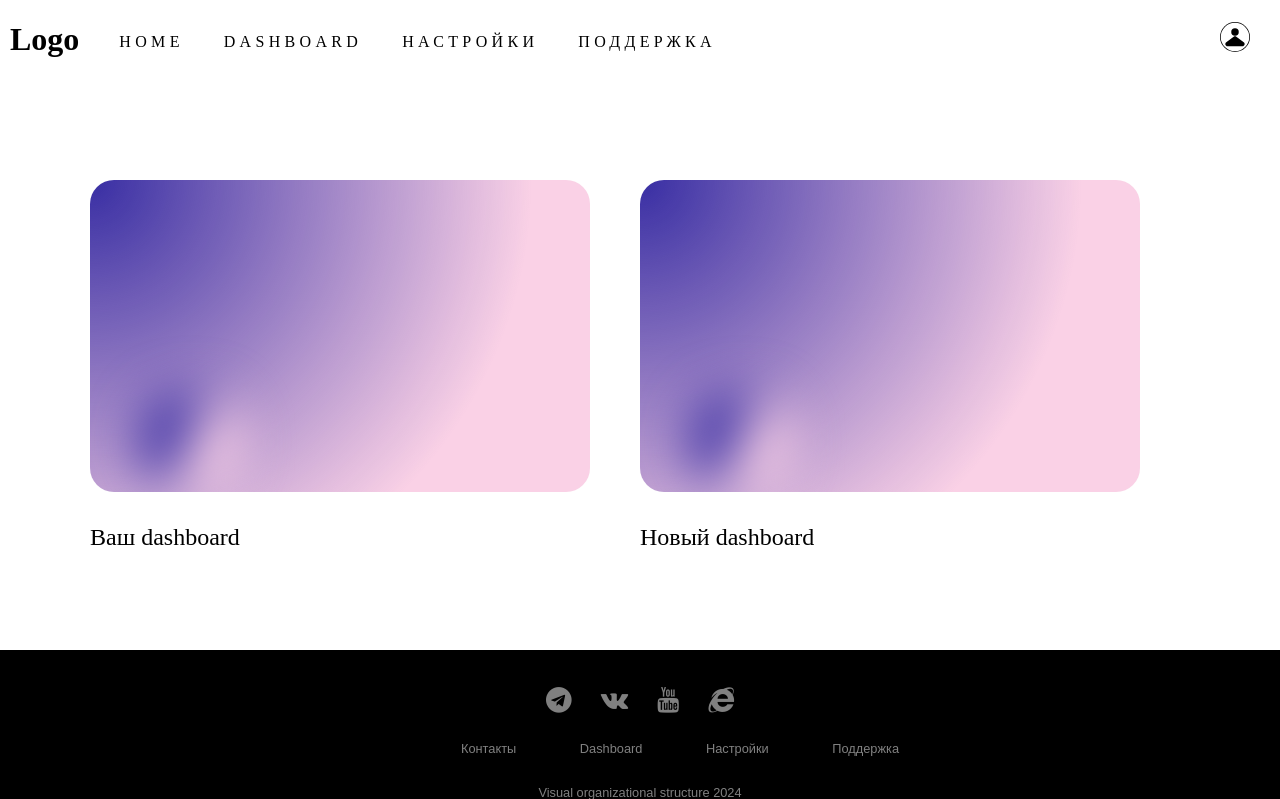
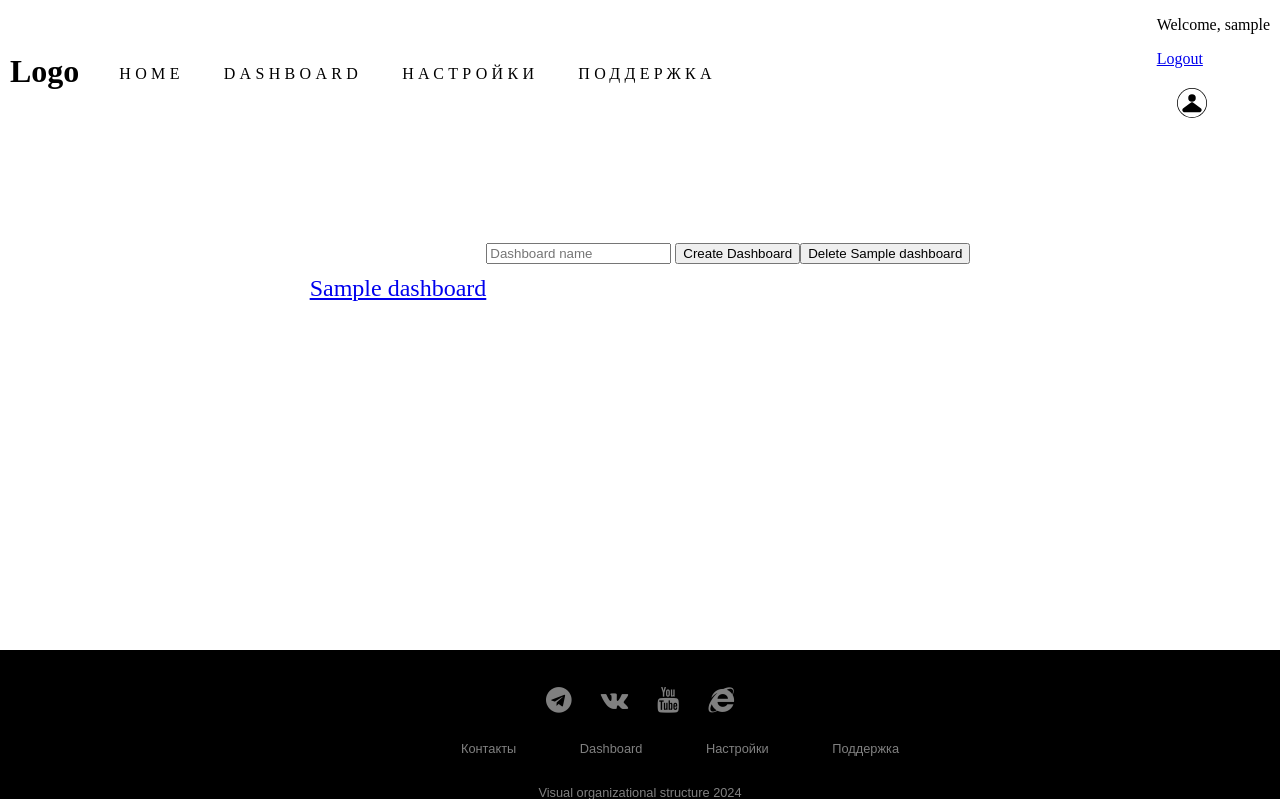
Before and after one commit to Materacl/visual-organizational-structure, a Flask app: template main_app/templates/index.jinja2 in a window 1280 px wide. Shown: the top 799 px of the page. Run offline with Flask 3, Linux system fonts and the light colour scheme; a user stored in the database is signed in; tables that the repository leaves empty hold one stand-in row (values such as "Sample post"); the template is opened without the code that fills it: most values are stand-ins (such as "Sample title", 1, 10 or a date in 2020).

Commit message:
Сделал модель для досок и первую версию создания досок

```diff
--- a/main_app/routes.py
+++ b/main_app/routes.py
@@ -1,11 +1,13 @@
 # Routes for parent Flask app
-from flask import current_app as app
+from flask import current_app as app, current_app
 from flask import render_template, request, flash, redirect, url_for
-from flask_login import login_user, login_required, logout_user
+from flask_login import login_user, login_required, logout_user, current_user
 from werkzeug.security import generate_password_hash, check_password_hash
 
 from main_app import db
-from main_app.models import User
+from main_app.models import User, Dashboard
+
+from .dash_apps.organization_graph.dashboard import init_dashboard
 
 
 @app.route("/")
@@ -75,3 +77,51 @@ def redirect_to_signin(response):
     if response.status == 401:
         return redirect(url_for('login') + '?next=' + request.url)
     return response
+
+
+@app.route('/create_dashboard', methods=['POST'])
+@login_required
+def create_dashboard():
+    name = request.form.get('name')
+
+    if name:
+        new_dashboard = Dashboard(name=name, user_id=current_user.id)
+        db.session.add(new_dashboard)
+        db.session.commit()
+        flash('Dashboard created successfully!')
+
+        # Redirect to the new dashboard's URL
+        return redirect(url_for('view_dashboard', dashboard_id=new_dashboard.id))
+    else:
+        flash('Name is required for the dashboard')
+
+    return redirect(url_for('home'))
+
+
+@app.route('/dashboard/<int:dashboard_id>')
+@login_required
+def view_dashboard(dashboard_id):
+    dashboard = Dashboard.query.get(dashboard_id)
+
+    if dashboard.user_id != current_user.id:
+        flash('Unauthorized access')
+        return redirect(url_for('home'))
+
+    # Redirect to the correct URL
+    return redirect(f'org-structure/{dashboard_id}')
+
+
+@app.route('/delete_dashboard/<int:dashboard_id>', methods=['POST'])
+@login_required
+def delete_dashboard(dashboard_id):
+    dashboard = Dashboard.query.get(dashboard_id)
+
+    if dashboard.user_id != current_user.id:
+        flash('Unauthorized access')
+        return redirect(url_for('home'))
+
+    db.session.delete(dashboard)
+    db.session.commit()
+    flash('Dashboard deleted successfully!')
+
+    return redirect(url_for('home'))
--- a/main_app/templates/index.jinja2
+++ b/main_app/templates/index.jinja2
@@ -3,15 +3,23 @@
 {% block content %}
 
 <div class = "main-dash">
-    <article class = "main-dash1">
-        <a href="/dashboard/"><figure><img src="#" alt="" class="dash"></figure></a>
-        <h2>Ваш dashboard</h2>
+    {% for dashboard in current_user.dashboards %}
+    <article>
+        <a href="/dashboard/{{ dashboard.id }}"><h2>{{ dashboard.name }}</h2></a>
     </article>
+    {% endfor %}
 
-    <article class = "main-dash2">
-        <figure><img src="#" alt="" class="dash"></figure>
-        <h2>Новый dashboard</h2>
-    </article>
+    <form action="/create_dashboard" method="post">
+        <input type="text" name="name" placeholder="Dashboard name">
+        <input type="submit" value="Create Dashboard">
+    </form>
+
+    <!-- Add delete dashboard form for each dashboard -->
+    {% for dashboard in current_user.dashboards %}
+        <form action="/delete_dashboard/{{ dashboard.id }}" method="post">
+            <button type="submit">Delete {{ dashboard.name }}</button>
+        </form>
+    {% endfor %}
 
 </div>
 {% endblock %}
--- a/main_app/templates/layout.jinja2
+++ b/main_app/templates/layout.jinja2
@@ -25,8 +25,20 @@
                 </nav>
             </ul>
         </div>
-        <div class="register">
-            <a href="/register" ><img src="{{ url_for('static', filename='images/login.svg') }}"  alt="register-img" class = "register-photo"/></a>
+        <div class="user-info">
+            {% if current_user.is_authenticated %}
+                <p>Welcome, {{ current_user.login }}</p>
+                <div class="user-actions">
+                    <a href="/logout" class="logout-button">Logout</a>
+                    <div class="register">
+                        <a href="/"><img src="{{ url_for('static', filename='images/login.svg') }}" alt="register-img" class="register-photo"/></a>
+                    </div>
+                </div>
+            {% else %}
+                <div class="register">
+                    <a href="/register"><img src="{{ url_for('static', filename='images/login.svg') }}" alt="register-img" class="register-photo"/></a>
+                </div>
+            {% endif %}
         </div>
     </header>
 
```
Also changed, not shown: main_app/dash_apps/organization_graph/pages/org-structure.py (+57 -55 lines), main_app/models.py (+7 -0 lines), migrations/versions/3d783f75892b_add_dashboard_table.py (added, +34 -0 lines).
